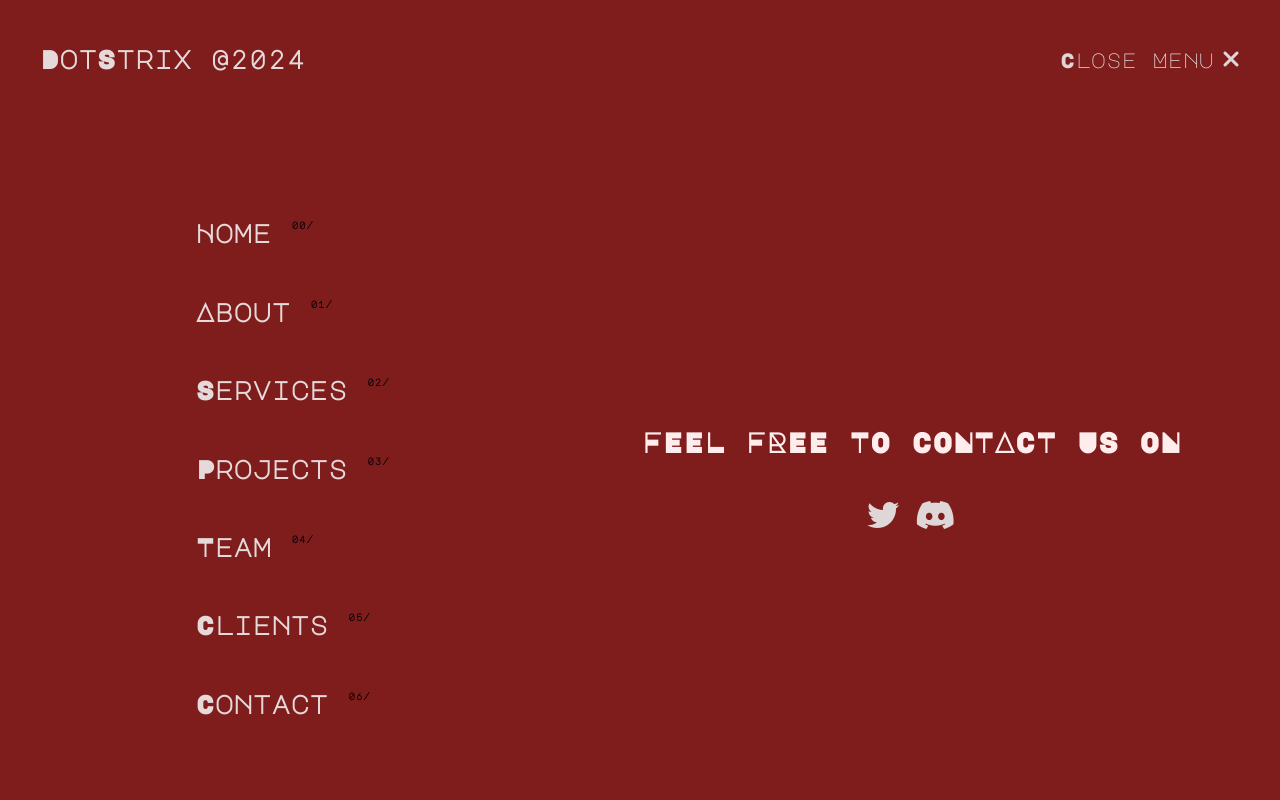
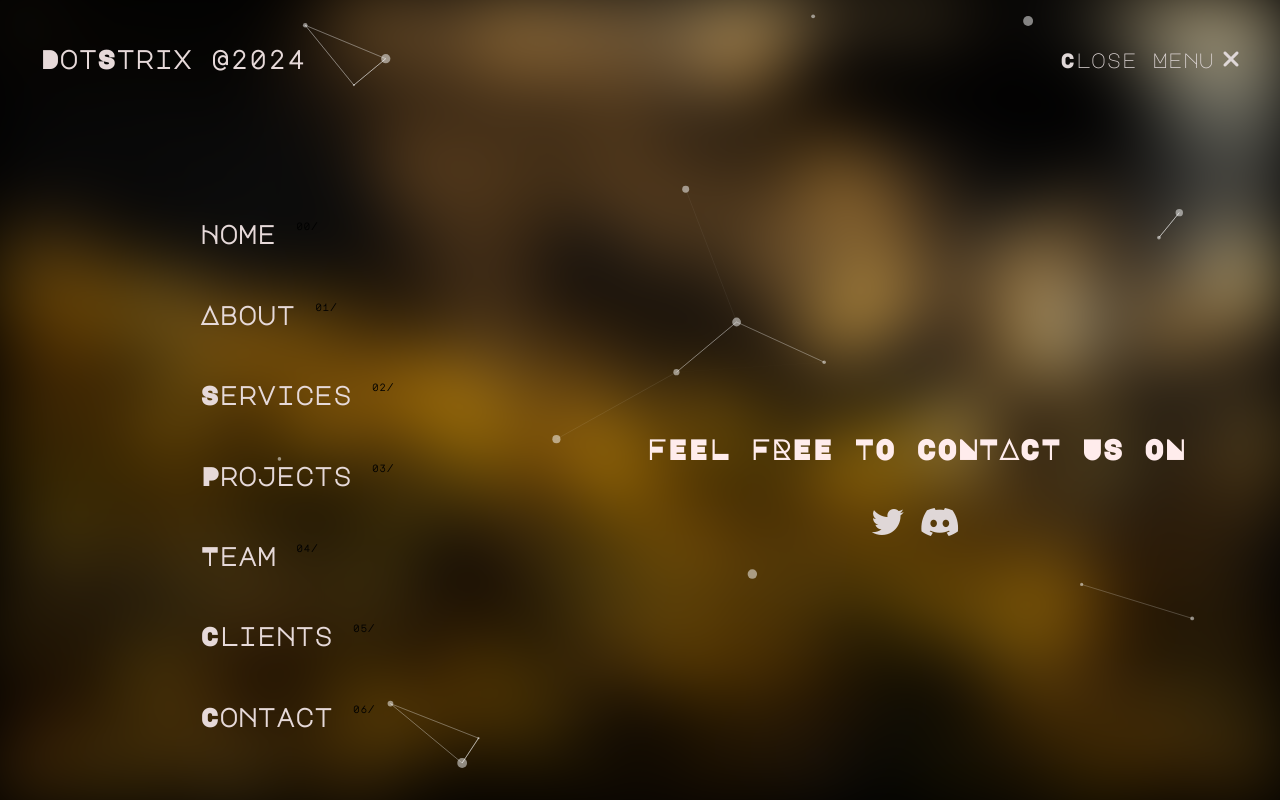
Before and after one commit to ssiddarthsai1999/strixhape, a React (Create React App) app in the folder client/: page / in a window 1280 px wide. Both pictures are taken after a click on the element 1190 px from the left and 64 px from the top of the page. Built offline with nearby package versions, Linux system fonts and the light colour scheme; a web font is replaced by a local one.

Commit message:
particlesfornavbar

```diff
--- a/client/package.json
+++ b/client/package.json
@@ -15,6 +15,7 @@
         "@testing-library/jest-dom": "^5.17.0",
         "@testing-library/react": "^13.4.0",
         "@testing-library/user-event": "^13.5.0",
+        "@tsparticles/path-polygon": "^3.3.0",
         "@tsparticles/react": "^3.0.0",
         "axios": "^1.6.7",
         "fluid-simulation-react": "^1.0.5",
@@ -37,6 +38,7 @@
         "react-scripts": "5.0.1",
         "react-toastify": "^10.0.4",
         "react-top-loading-bar": "^2.3.1",
+        "react-tsparticles": "^2.12.2",
         "smooth-scrollbar": "^8.8.4",
         "tsparticles": "^3.3.0",
         "web-vitals": "^2.1.4"
--- a/client/src/index.css
+++ b/client/src/index.css
@@ -18,7 +18,9 @@ button {
     position: relative;
     z-index: 1; /* Ensure content is below the fluid simulation but above other backgrounds */
 }
-
+#tsparticles {
+    background-color: red;
+}
 /* Define basic font settings and color variables */
 #tr__fluid__anim {
     background-color: transparent !important;
--- a/client/src/pages/home/components/about/About.js
+++ b/client/src/pages/home/components/about/About.js
@@ -10,6 +10,7 @@ import {
     Roll,
 } from "react-awesome-reveal";
 import "./about.css";
+import ParticlesComponent from "../../../shared/navbar/ParticlesComponent";
 
 function About({ data }) {
     useLayoutEffect(() => {
@@ -44,7 +45,10 @@ function About({ data }) {
     }, []);
 
     return (
-        <div className="relative mx-auto p-2 lg:min-h-screen xl:h-screen flex items-center justify-center md:px-24" id="about">
+        <div
+            className="relative mx-auto p-2 lg:min-h-screen xl:h-screen flex items-center justify-center md:px-24"
+            id="about"
+        >
             <div className="flex flex-col xl:flex-row p-4">
                 <div className="w-full md:w-1/2 flex flex-col">
                     <h1 className="text-center md:text-left" id="splitabout">
--- a/client/src/pages/home/components/hero/Hero.js
+++ b/client/src/pages/home/components/hero/Hero.js
@@ -90,7 +90,7 @@ function Hero() {
                         Elevate Your Online Presence with Expert Web Development
                         Solutions. Welcome to DotStrix, Where Innovation Meets
                         Design Excellence. Crafting Engaging Digital Experiences
-                        Since [Year]. Let's Transform Your Vision into Reality
+                        Since 2022. Let's Transform Your Vision into Reality
                         Today!"
                     </h4>{" "}
                     <button
--- a/client/src/pages/shared/footer/Footer.js
+++ b/client/src/pages/shared/footer/Footer.js
@@ -71,7 +71,10 @@ export default function Footer() {
                             Feel free to contact us on
                         </h5>
                         <div className="flex space-x-4">
-                            <a href="#" aria-label="Twitter">
+                            <a
+                                href="https://twitter.com/dt_smat"
+                                aria-label="Twitter"
+                            >
                                 <i className="fa-brands fa-twitter  fa-2xl"></i>
                             </a>
                             <a
--- a/client/src/pages/shared/navbar/MobileNavbar.js
+++ b/client/src/pages/shared/navbar/MobileNavbar.js
@@ -1,6 +1,8 @@
 import React, { useEffect, useState } from "react";
 import { Link } from "react-router-dom";
+import navbarPic from "../../../../src/assets/images/navbar.jpg";
 import Marquee from "react-fast-marquee";
+import ParticlesComponent from "./ParticlesComponent";
 import gsap from "gsap";
 function MobileNavbar({
     setPageName,
@@ -20,8 +22,7 @@ function MobileNavbar({
             ease: "power1.out",
             onComplete: () => {
                 setPageName("normal");
-                setScrollToComponent(id)
-
+                setScrollToComponent(id);
             },
         });
     };
@@ -40,18 +41,16 @@ function MobileNavbar({
         }
     }, [targetElementId]);
 
-
-
     return (
         <div
-            className="h-screen min-h-screen max-h-screen bg-red-900 overflow-hidden"
+            className="h-screen min-h-screen max-h-screen  overflow-hidden relative "
             id="mobileNavbar"
         >
-            <div className="flex md:flex-row justify-between gap-10 p-2 md:p-10 ">
-                <div>
+            <div className="flex md:flex-row justify-between gap-10 p-2 md:p-10 z-20 ">
+                <div className="z-20">
                     <h4>DotStrix @{new Date().getFullYear()}</h4>
                 </div>
-                <div className="flex items-center justify-center flex-row align-middle gap-2">
+                <div className="flex items-center justify-center flex-row align-middle gap-2 z-20">
                     <p>Close Menu</p>
                     <i
                         className="fa-solid fa-xmark fa-xl cursor-pointer hover:scale-125 duration-200 ease-in"
@@ -59,12 +58,12 @@ function MobileNavbar({
                     ></i>
                 </div>
             </div>
-            <div className="flex md:flex-row  flex-col justify-around items-center align-middle">
-                <div className="p-10 md:p-24 flex flex-col gap-10">
+            <div className="flex md:flex-row  flex-col justify-around items-center align-middle z-20">
+                <div className="p-10 md:p-24 flex flex-col gap-10 z-20">
                     {data.navLinks.map((item, id) => (
                         <div>
                             <h4
-                                className="cursor-pointer relative"
+                                className="cursor-pointer relative hover:scale-110 duration-200 ease-in hover:text-[#e80d0d] border border-transparent px-2 hover:border-b-[#e80d0d]"
                                 onClick={() => handleNavToHome(item.linkTo)}
                             >
                                 {item.name}{" "}
@@ -75,29 +74,46 @@ function MobileNavbar({
                         </div>
                     ))}
                 </div>
-                <div className="mb-6 md:mb-0">
+                <div className="mb-6 md:mb-0 z-20">
                     <h5 className="uppercase font-bold my-2.5 mb-10">
                         Feel free to contact us on
                     </h5>
-                    <div className="flex space-x-4 justify-center">
-                        <a href="#" aria-label="Twitter">
-                            <i className="fa-brands fa-twitter  fa-2xl"></i>
+                    <div className="flex space-x-4 justify-center z-20">
+                        <a
+                            href="https://twitter.com/dt_smat"
+                            aria-label="Twitter"
+                        >
+                            <i className="fa-brands fa-twitter  fa-2xl hover:text-[#e80d0d] duration-200 ease-in hover:-rotate-6"></i>
                         </a>
                         <a
                             href="https://twitter.com/dt_smat"
                             aria-label="Discord"
                         >
-                            <i className="fa-brands fa-discord fa-2xl"></i>
+                            <i className="fa-brands fa-discord fa-2xl hover:text-[#e80d0d] duration-200 ease-in hover:rotate-6"></i>
                         </a>
                     </div>
                 </div>
             </div>
             <hr className="w-[90%]  mt-10 border border-black mx-auto" />
-            <div className="mt-10">
+            <div className="mt-10 z-20">
                 <Marquee speed={200} loop={0}>
                     <h1>DOTSTRIX WEB AGENCY</h1>
                 </Marquee>
             </div>
+            <div
+                data-depth="0.1"
+                className="absolute inset-0 overflow-hidden z-0"
+            >
+                <img
+                    src={navbarPic}
+                    alt=""
+                    className="h-screen object-cover w-full blur-2xl z-0"
+                />{" "}
+                <div className="z-10">
+                    {" "}
+                    <ParticlesComponent />
+                </div>
+            </div>{" "}
         </div>
     );
 }
--- a/client/src/pages/shared/navbar/Navbar.js
+++ b/client/src/pages/shared/navbar/Navbar.js
@@ -8,7 +8,7 @@ import gsap from "gsap";
 import AudioPlayer from "react-h5-audio-player";
 import "react-h5-audio-player/lib/styles.css";
 import aot from "../../../assets/songs/aot.mp3";
-import logo from "../../../assets/images/strixlogo.png"
+import logo from "../../../assets/images/strixlogo.png";
 function Navbar({ data, pageName, setPageName }) {
     const [isMenuOpen, setIsMenuOpen] = useState(false);
     const [isLargeScreen, setIsLargeScreen] = useState(window.innerWidth > 768);
@@ -42,7 +42,6 @@ function Navbar({ data, pageName, setPageName }) {
 
     useEffect(() => {
         gsap.set(menuRef.current, { y: "-100%" });
-
     }, []);
 
     const handleMenuOpen = () => {
@@ -56,8 +55,6 @@ function Navbar({ data, pageName, setPageName }) {
     const toggleDarkOrLight = () => {
         dispatch(toggleTheme());
     };
-
-
 
     const audioRef = useRef(null);
 
--- a/client/src/pages/shared/navbar/ParticlesComponent.js
+++ b/client/src/pages/shared/navbar/ParticlesComponent.js
@@ -1,14 +1,113 @@
-// import React, { useEffect, useRef } from "react";
-// import FluidSimulation from "fluid-simulation-react";
+import { useEffect, useMemo, useState } from "react";
+import Particles, { initParticlesEngine } from "@tsparticles/react";
+// import { loadAll } from "@tsparticles/all"; // if you are going to use `loadAll`, install the "@tsparticles/all" package too.
+// import { loadFull } from "tsparticles"; // if you are going to use `loadFull`, install the "tsparticles" package too.
+import { loadSlim } from "@tsparticles/slim"; // if you are going to use `loadSlim`, install the "@tsparticles/slim" package too.
+// import { loadBasic } from "@tsparticles/basic"; // if you are going to use `loadBasic`, install the "@tsparticles/basic" package too.
 
-// function YourComponent() {
+const ParticlesComponent = () => {
+    const [init, setInit] = useState(false);
 
+    // this should be run only once per application lifetime
+    useEffect(() => {
+        initParticlesEngine(async (engine) => {
+            // you can initiate the tsParticles instance (engine) here, adding custom shapes or presets
+            // this loads the tsparticles package bundle, it's the easiest method for getting everything ready
+            // starting from v2 you can add only the features you need reducing the bundle size
+            //await loadAll(engine);
+            //await loadFull(engine);
+            await loadSlim(engine);
+            //await loadBasic(engine);
+        }).then(() => {
+            setInit(true);
+        });
+    }, []);
 
-//     return (
-//         <div className="wrapper">
-//             <FluidSimulation />
-//         </div>
-//     );
-// }
+    const particlesLoaded = (container) => {
+        console.log(container);
+    };
 
-// export default YourComponent;
+    const options = useMemo(
+        () => ({
+            background: {
+                color: {
+                    value: "transparent",
+                },
+            },
+            fpsLimit: 60,
+            interactivity: {
+                events: {
+                    onClick: {
+                        enable: true,
+                        mode: "push",
+                    },
+                    onHover: {
+                        enable: true,
+                        mode: "repulse",
+                    },
+                },
+                modes: {
+                    push: {
+                        quantity: 4,
+                    },
+                    repulse: {
+                        distance: 200,
+                        duration: 0.4,
+                    },
+                },
+            },
+            particles: {
+                color: {
+                    value: "#ffffff",
+                },
+                links: {
+                    color: "#ffffff",
+                    distance: 150,
+                    enable: true,
+                    opacity: 0.5,
+                    width: 1,
+                },
+                move: {
+                    direction: "none",
+                    enable: true,
+                    outModes: {
+                        default: "bounce",
+                    },
+                    random: false,
+                    speed: 6,
+                    straight: false,
+                },
+                number: {
+                    density: {
+                        enable: true,
+                    },
+                    value: 40,
+                },
+                opacity: {
+                    value: 0.5,
+                },
+                shape: {
+                    type: "circle",
+                },
+                size: {
+                    value: { min: 1, max: 5 },
+                },
+            },
+            detectRetina: true,
+        }),
+        []
+    );
+
+    if (init) {
+        return (
+            <Particles
+                id="tsparticles"
+                particlesLoaded={particlesLoaded}
+                options={options}
+            />
+        );
+    }
+
+    return <></>;
+};
+export default ParticlesComponent;
```
Also changed, not shown: client/src/assets/images/navbar.jpg (added), 1 other file (tests, documents, lock files or other folders).
